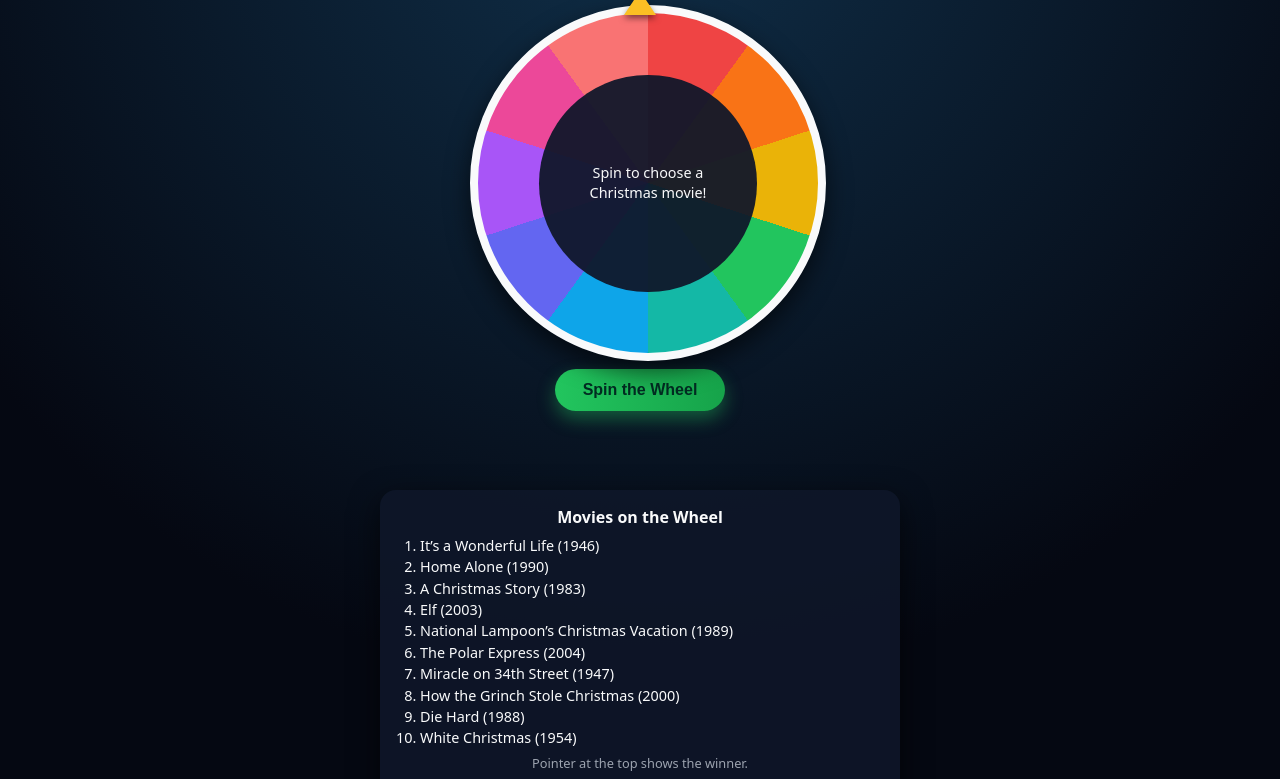
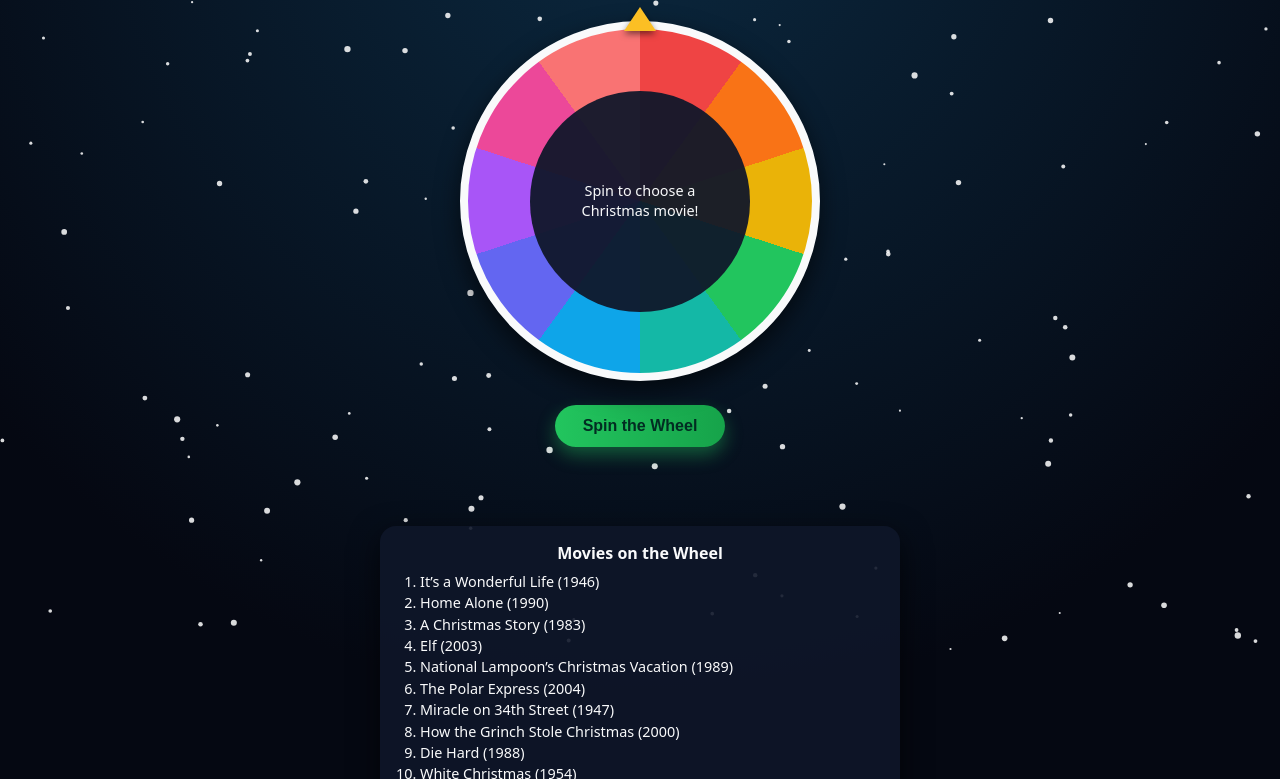
Before and after one commit to eeprof79/christmas-movie-spinner, a plain HTML site: page index.html in a window 1280 px wide. Shown: the part 139-918 px from the top of the page. Drawn offline with Linux system fonts and the light colour scheme.

Commit message:
Update styles and add snowfall effect

```diff
--- a/index.html
+++ b/index.html
@@ -4,9 +4,13 @@
   <meta charset="UTF-8" />
   <title>Christmas Movie Spinner</title>
   <style>
+    * {
+      box-sizing: border-box;
+    }
+
     body {
       font-family: system-ui, -apple-system, BlinkMacSystemFont, "Segoe UI", sans-serif;
-      background: radial-gradient(circle at top, #10304a, #050812 70%);
+      background: radial-gradient(circle at top, #0b2940, #050812 70%);
       color: #f9fafb;
       display: flex;
       flex-direction: column;
@@ -15,7 +19,18 @@
       min-height: 100vh;
       margin: 0;
       padding: 2rem 1rem 3rem;
-      box-sizing: border-box;
+      position: relative;
+      overflow-x: hidden;
+    }
+
+    /* Snow canvas */
+    #snowCanvas {
+      position: fixed;
+      inset: 0;
+      width: 100%;
+      height: 100%;
+      z-index: -1;
+      pointer-events: none;
     }
 
     h1 {
@@ -127,7 +142,7 @@
 
     .result {
       min-height: 2.4rem;
-      font-size: 1.05rem;
+      font-size: 1.1rem;
       text-align: center;
       margin-bottom: 1.5rem;
     }
@@ -135,7 +150,7 @@
     .movie-list {
       max-width: 520px;
       width: 100%;
-      background: rgba(15, 23, 42, 0.85);
+      background: rgba(15, 23, 42, 0.9);
       border-radius: 16px;
       padding: 1rem 1.25rem 1.25rem;
       box-sizing: border-box;
@@ -164,9 +179,23 @@
       color: #9ca3af;
       margin-top: 0.4rem;
     }
+
+    @media (min-width: 900px) {
+      body {
+        padding-top: 3rem;
+      }
+      .result {
+        font-size: 1.25rem;
+      }
+      .wheel-container {
+        width: 360px;
+      }
+    }
   </style>
 </head>
 <body>
+  <canvas id="snowCanvas"></canvas>
+
   <h1>Christmas Movie Spinner 🎄</h1>
   <p class="subtitle">Click the button and let fate pick tonight’s movie.</p>
 
@@ -225,6 +254,42 @@
       let currentRotation = 0;
       let spinning = false;
 
+      // ---- Simple chime using Web Audio API ----
+      let audioCtx = null;
+
+      function getAudioCtx() {
+        if (!audioCtx) {
+          const AC = window.AudioContext || window.webkitAudioContext;
+          if (!AC) return null;
+          audioCtx = new AC();
+        }
+        return audioCtx;
+      }
+
+      function playChime() {
+        const ctx = getAudioCtx();
+        if (!ctx) return;
+
+        const now = ctx.currentTime;
+
+        const osc1 = ctx.createOscillator();
+        const gain1 = ctx.createGain();
+
+        osc1.type = "sine";
+        osc1.frequency.setValueAtTime(880, now);      // A5
+        osc1.frequency.linearRampToValueAtTime(1320, now + 0.25); // up a bit
+
+        gain1.gain.setValueAtTime(0.0001, now);
+        gain1.gain.exponentialRampToValueAtTime(0.3, now + 0.02);
+        gain1.gain.exponentialRampToValueAtTime(0.0001, now + 0.6);
+
+        osc1.connect(gain1);
+        gain1.connect(ctx.destination);
+
+        osc1.start(now);
+        osc1.stop(now + 0.65);
+      }
+
       function spin() {
         if (spinning) return;
         spinning = true;
@@ -252,12 +317,79 @@
         setTimeout(() => {
           const movie = movies[chosenIndex];
           result.textContent = `You got: 🎬 ${movie}`;
+          playChime();
           spinning = false;
           spinButton.disabled = false;
         }, 4000);
       }
 
       spinButton.addEventListener("click", spin);
+
+      // ---- Snowfall background ----
+      const canvas = document.getElementById("snowCanvas");
+      const ctx2 = canvas.getContext("2d");
+
+      let width = window.innerWidth;
+      let height = window.innerHeight;
+      canvas.width = width;
+      canvas.height = height;
+
+      function onResize() {
+        width = window.innerWidth;
+        height = window.innerHeight;
+        canvas.width = width;
+        canvas.height = height;
+      }
+
+      window.addEventListener("resize", onResize);
+
+      const flakes = [];
+      const FLAKE_COUNT = 140;
+
+      function initFlakes() {
+        flakes.length = 0;
+        for (let i = 0; i < FLAKE_COUNT; i++) {
+          flakes.push({
+            x: Math.random() * width,
+            y: Math.random() * height,
+            r: 1 + Math.random() * 2.2,
+            speedY: 0.4 + Math.random() * 1.1,
+            drift: (Math.random() - 0.5) * 0.3
+          });
+        }
+      }
+
+      function drawSnow() {
+        ctx2.clearRect(0, 0, width, height);
+        ctx2.fillStyle = "rgba(255, 255, 255, 0.85)";
+        for (const f of flakes) {
+          ctx2.beginPath();
+          ctx2.arc(f.x, f.y, f.r, 0, Math.PI * 2);
+          ctx2.fill();
+        }
+      }
+
+      function updateSnow() {
+        for (const f of flakes) {
+          f.y += f.speedY;
+          f.x += f.drift;
+          if (f.y > height + 5) {
+            f.y = -5;
+            f.x = Math.random() * width;
+          }
+          if (f.x < -10) f.x = width + 10;
+          if (f.x > width + 10) f.x = -10;
+        }
+      }
+
+      function snowLoop() {
+        updateSnow();
+        drawSnow();
+        requestAnimationFrame(snowLoop);
+      }
+
+      initFlakes();
+      snowLoop();
     })();
   </script>
 </body>
```
